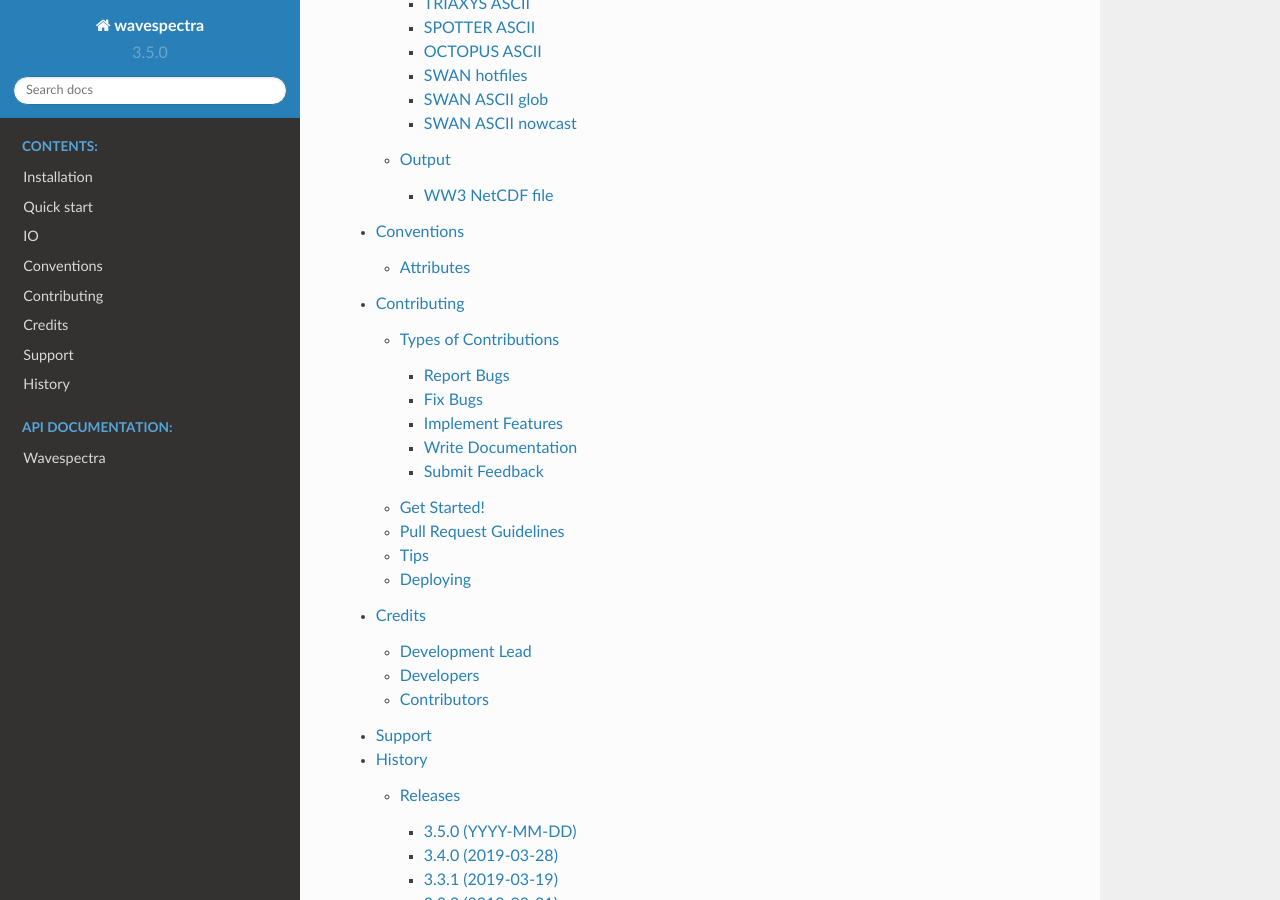
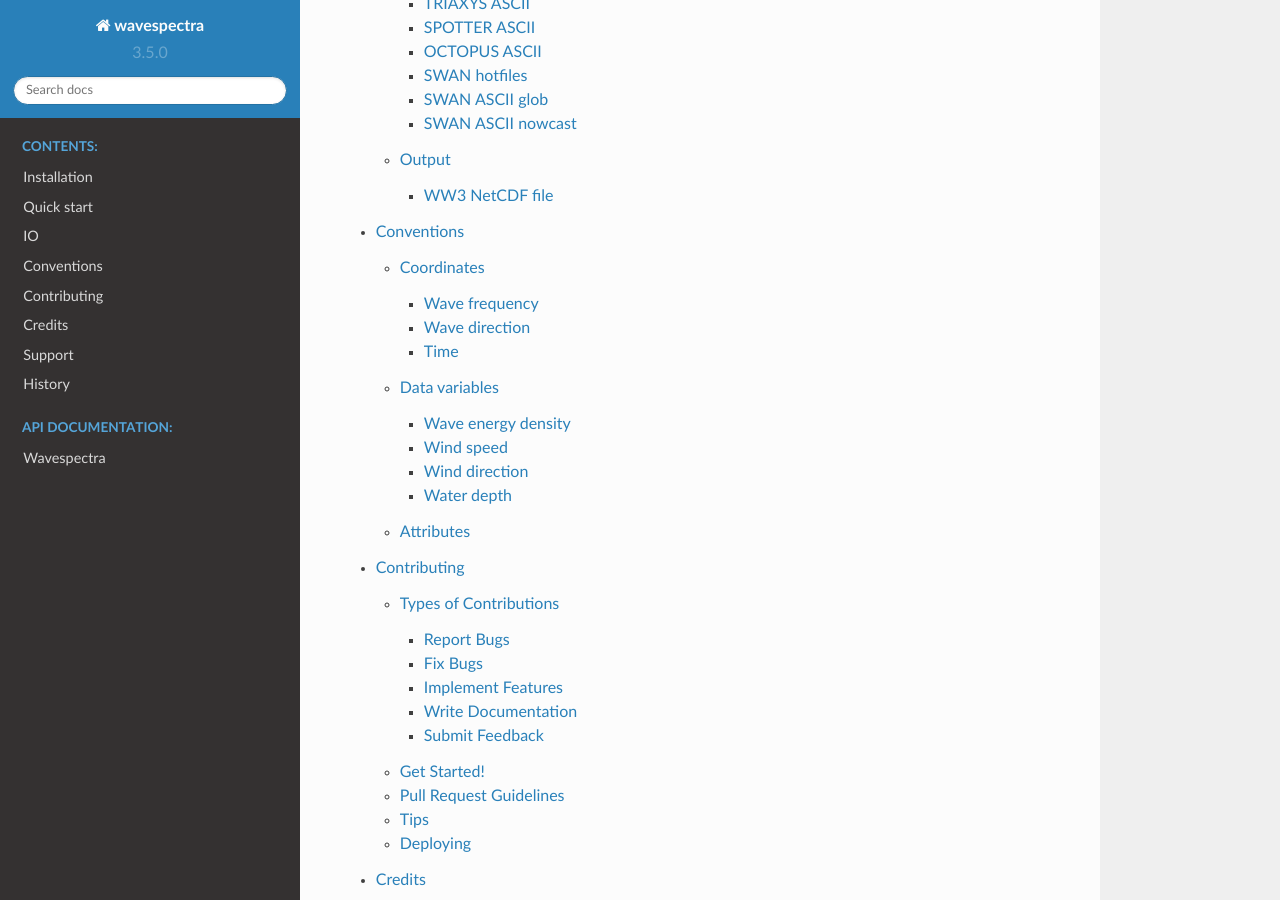
Before and after one commit to wavespectra/wavespectra, a Sphinx documentation site: the page built from docs/index.rst, in a window 1280 px wide and 900 px high, scrolled down 1194 px. Built offline with Sphinx 7.4.7 and the Read the Docs theme 2.0.0, drawn with Linux system fonts in a browser that asks for light colours; pages that are not in the unit, such as notebooks, are missing from menus; some of the changed lines change nothing that is shown.

Commit message:
Several changes to conventions rst

```diff
--- a/docs/conventions.rst
+++ b/docs/conventions.rst
@@ -2,34 +2,65 @@
 Conventions
 ================
 Wavespectra takes advantage of `xarray`_'s labelled coordinates to abstract
-N-dimensional wave spectra and calculate integrated spectral parameters. This
-requires some conventions around special coordinates and variables:
+n-dimensional wave spectra datasets and calculate integrated spectral parameters.
+This requires some conventions around special coordinates and variables.
+This naming convention is based on netcdf files from WAVEWATCH III wave model.
 
-- Wave frequency coordinate named as ``freq``, defined in :math:`Hz`.
-- Wave direction coordinate named as ``dir``, defined in :math:`degree`,
-  (coming_from).
-- Wave energy density array named as ``efth``, defined in:
-    - 2D spectra :math:`E(\sigma,\theta)`: :math:`m^{2}{degree^{-1}}{s}`.
-    - 1D spectra :math:`E(\sigma)`: :math:`m^{2}{s}`.
-- Time coordinate named as ``time``.
+Coordinates
+-----------
+
+Wave frequency
+~~~~~~~~~~~~~~
+
+Wave frequency coordinate named as ``freq``, defined in :math:`Hz` (required).
+
+Wave direction
+~~~~~~~~~~~~~~
+
+Wave direction coordinate in coming-from convention, named as ``dir``,
+defined in :math:`degree` (required for 2D spectra and directional methods).
+
+Time
+~~~~
+Time coordinate named as ``time`` (required by some methods).
+
+Data variables
+--------------
+
+Wave energy density
+~~~~~~~~~~~~~~~~~~~
+Wave energy density array named as ``efth``, defined in:
+
+* 2D spectra :math:`E(\sigma,\theta)`: :math:`m^{2}{degree^{-1}}{s}`.
+* 1D spectra :math:`E(\sigma)`: :math:`m^{2}{s}`.
+
+Wind speed
+~~~~~~~~~~
+Wind speed array named as ``wspd``, defined in :math:`ms^{-1}` (required for watershed partitioning).
+
+Wind direction
+~~~~~~~~~~~~~~
+Wind direction array named as ``wdir``, defined in :math:`degree` (required for watershed partitioning).
+
+Water depth
+~~~~~~~~~~~
+Water depth array named as ``dpt``, defined in :math:`m` (required for watershed partitioning).
 
 Attributes
 ----------
 
 Pre-defined names and units for these and other coordintes and variables are
-available from :py:mod:`wavespectra.core.attributes`. This module defines
+available from module :py:mod:`wavespectra.core.attributes`. This module defines
 variable names and some CF attributes by loading information from
 `attributes.yml`_ file. The attributes can be accessed for example as:
 
-.. code:: python
+.. ipython:: python
 
     from wavespectra.core.attributes import attrs
 
-    In [1]: attrs.SPECNAME
-    Out[1]: 'efth'
+    attrs.SPECNAME
 
-    In [2]: attrs.ATTRS.hs
-    Out[2]: AttrDict({'units': 'm', 'standard_name': 'sea_surface_wave_significant_height'})
+    attrs.ATTRS.hs
 
 The module also provides a function to standarise coordinate and variable
 attributes in a Dataset object using the information defined in `attributes.yml`_:
```
